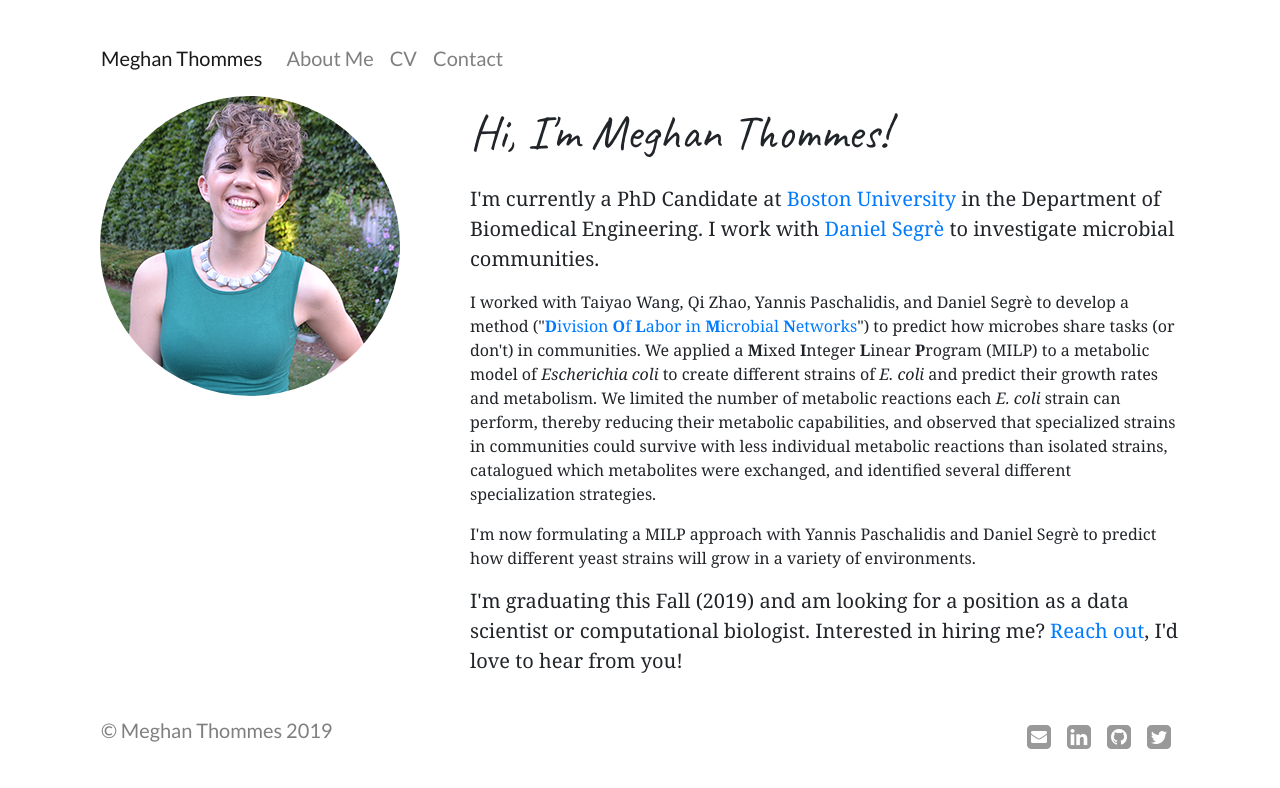
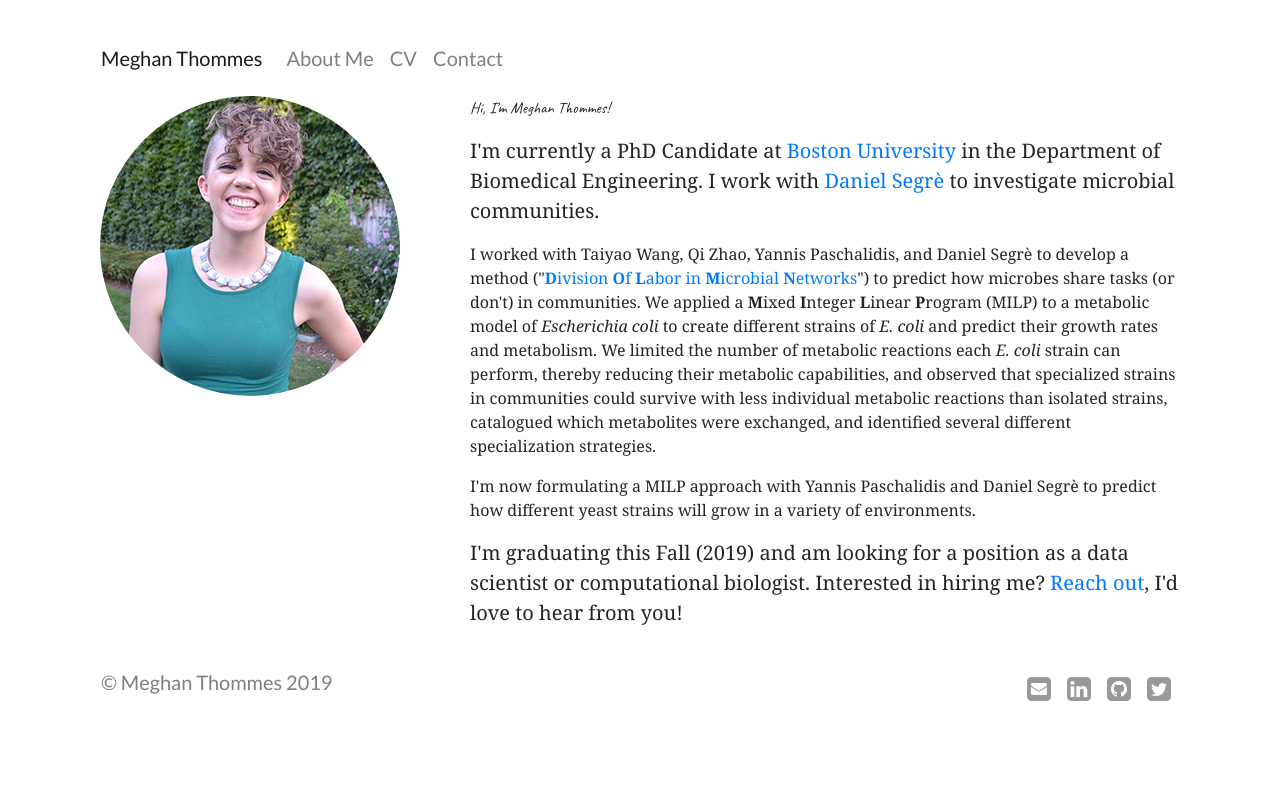
Before and after one commit to megthommes/megthommes.github.io, a Jekyll site: the page built from index.html, in a window 1280 px wide. Shown: the top 788 px of the page. Built offline with Jekyll 4.4.1, drawn with Linux system fonts in a browser that asks for light colours; some web fonts are replaced.

Commit message:
Update style.css

```diff
--- a/css/style.css
+++ b/css/style.css
@@ -19,7 +19,6 @@ blockquote p {
 
 .handwriting {
     font-family: Caveat;
-    font-size: 36pt;
 }
 
 /* Masthead */
```
